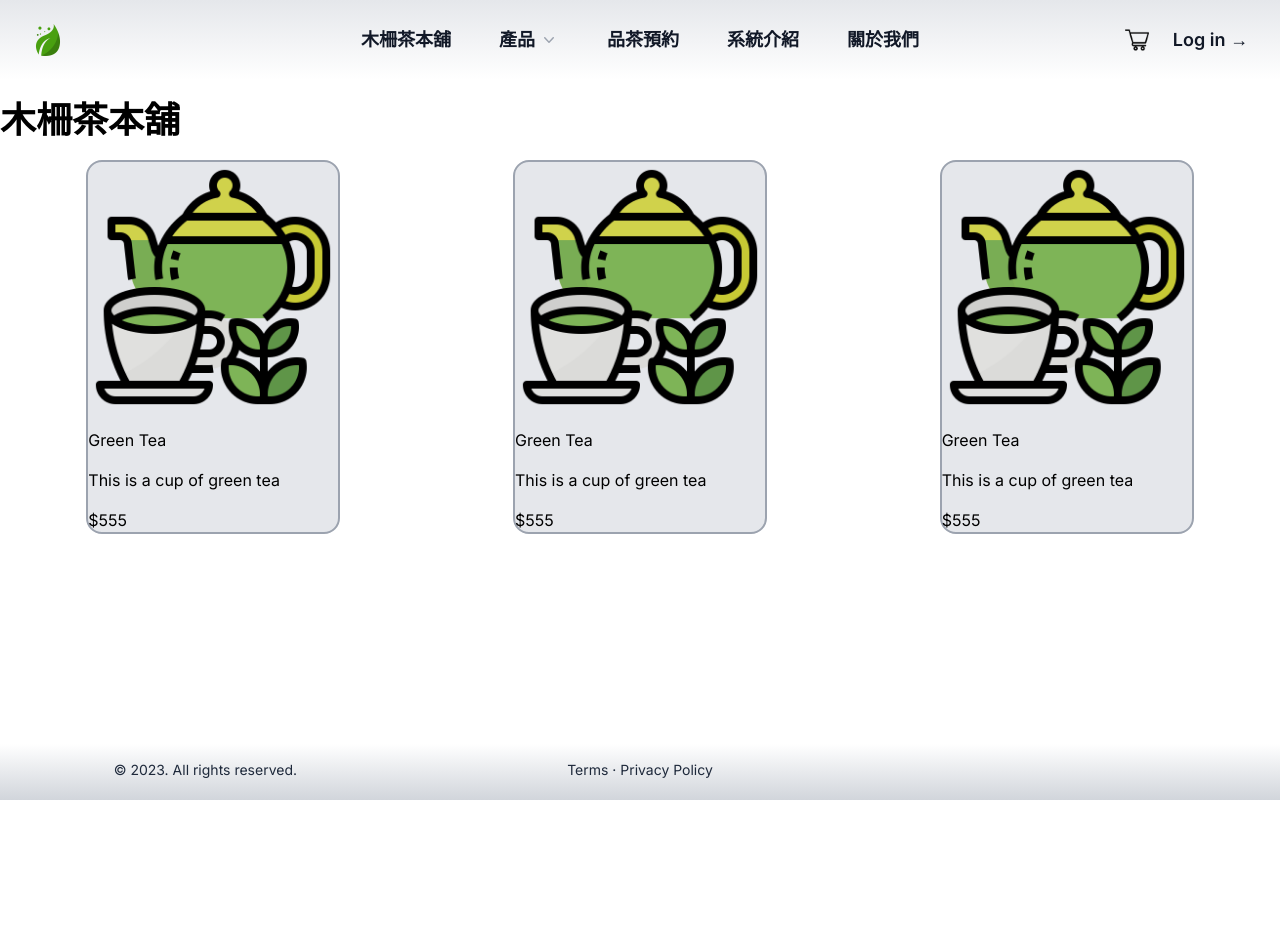
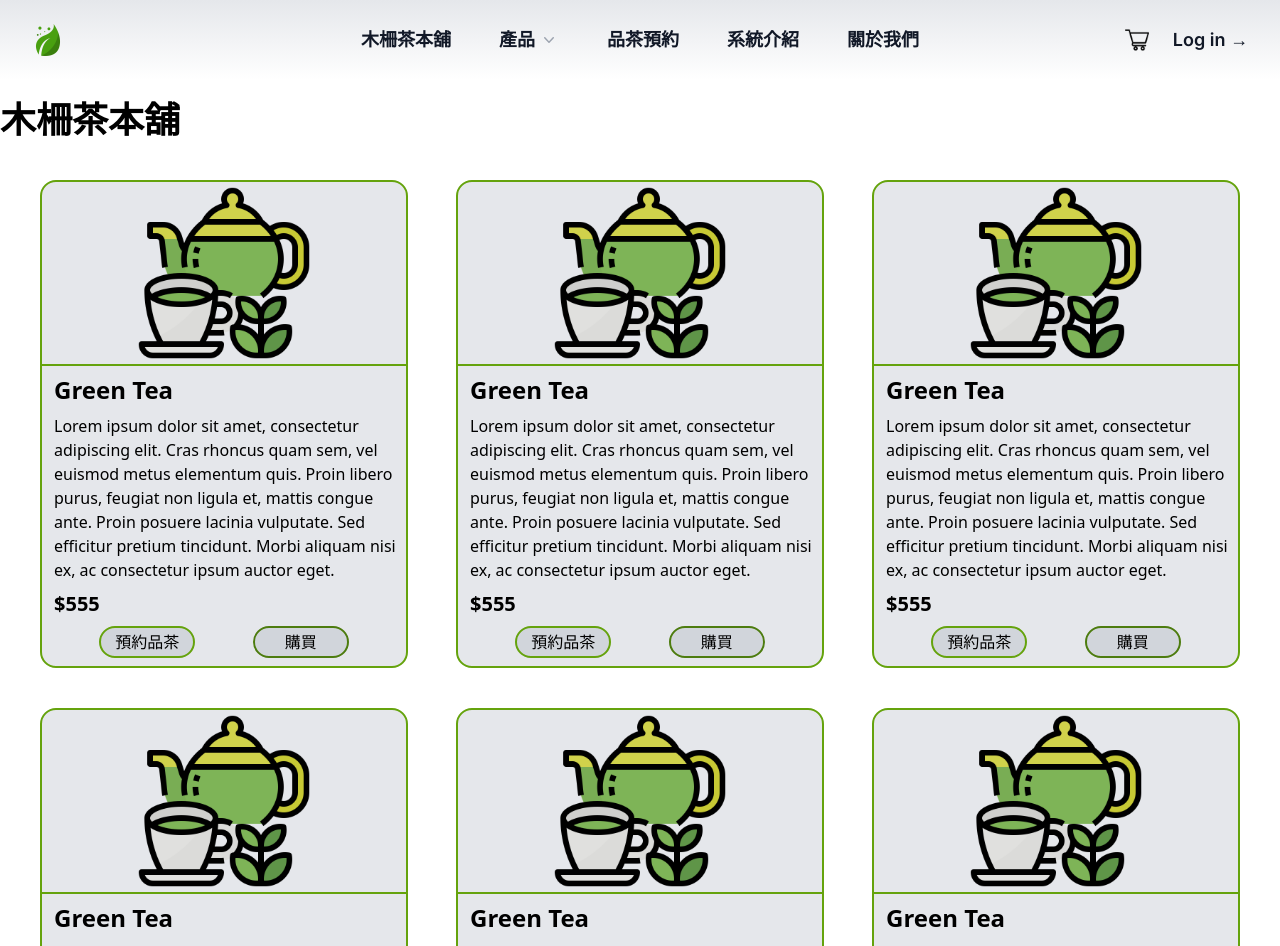
Before and after one commit to Mattis3858/graduation_with_next, a Next.js app: page /product in a window 1280 px wide. Shown: the top 946 px of the page. Before the commit the page ends 800 px from the top, so only its background shows below. Built offline with nearby package versions, Linux system fonts and the light colour scheme.

Commit message:
更新木柵茶本舖頁面

```diff
--- a/app/components/TeaProduct.js
+++ b/app/components/TeaProduct.js
@@ -2,14 +2,23 @@ import React from 'react';
 
 function TeaProduct({ src, name = '', description = '', price = 0 }) {
   return (
-    <div className="border-solid border-2 border-gray-400 rounded-2xl mt-5 bg-gray-200 ">
+    <div className="border-solid border-2 border-lime-600 rounded-2xl mt-5 bg-gray-200 font-sans">
       <div className="w-full">
-        <img src={src} alt="Tea" width="250px" height="250px" />
+        <img src={src} alt="Tea" className="block mx-auto w-1/2" />
       </div>
+      <hr className="h-0.5 bg-lime-600 border-0" />
       <div>
-        <div className="mt-4">{name}</div>
-        <div className="mt-4">{description}</div>
-        <div className="mt-4">${price}</div>
+        <div className="mt-2 ml-3 text-2xl font-bold">{name}</div>
+        <div className="mt-2 ml-3">{description}</div>
+        <div className="mt-2 ml-3 mb-2 text-xl font-semibold">${price}</div>
+      </div>
+      <div className="flex justify-evenly ">
+        <button className="h-8 bg-gray-300 mb-2 rounded-2xl w-24 border-lime-600 border-2">
+          預約品茶
+        </button>
+        <button className="h-8 bg-gray-300 mb-2 rounded-2xl w-24 border-lime-700 border-2">
+          購買
+        </button>
       </div>
     </div>
   );
--- a/app/product/Product.js
+++ b/app/product/Product.js
@@ -4,24 +4,42 @@ import TeaProduct from '../components/TeaProduct';
 const Product = () => {
   return (
     <div>
-      <div className="font-bold text-4xl mt-5">木柵茶本舖</div>
-      <div className="flex justify-around">
+      <div className="font-bold text-4xl mt-5 mb-5">木柵茶本舖</div>
+      <div className="grid justify-around gap-x-12 gap-y-5 grid-cols-3 ml-10 mr-10 mb-10">
         <TeaProduct
           src="images/green-tea.png"
           name="Green Tea"
-          description="This is a cup of green tea"
+          description="Lorem ipsum dolor sit amet, consectetur adipiscing elit. Cras rhoncus quam sem, vel euismod metus elementum quis. Proin libero purus, feugiat non ligula et, mattis congue ante. Proin posuere lacinia vulputate. Sed efficitur pretium tincidunt. Morbi aliquam nisi ex, ac consectetur ipsum auctor eget. "
           price={555}
         />
         <TeaProduct
           src="images/green-tea.png"
           name="Green Tea"
-          description="This is a cup of green tea"
+          description="Lorem ipsum dolor sit amet, consectetur adipiscing elit. Cras rhoncus quam sem, vel euismod metus elementum quis. Proin libero purus, feugiat non ligula et, mattis congue ante. Proin posuere lacinia vulputate. Sed efficitur pretium tincidunt. Morbi aliquam nisi ex, ac consectetur ipsum auctor eget. "
           price={555}
         />
         <TeaProduct
           src="images/green-tea.png"
           name="Green Tea"
-          description="This is a cup of green tea"
+          description="Lorem ipsum dolor sit amet, consectetur adipiscing elit. Cras rhoncus quam sem, vel euismod metus elementum quis. Proin libero purus, feugiat non ligula et, mattis congue ante. Proin posuere lacinia vulputate. Sed efficitur pretium tincidunt. Morbi aliquam nisi ex, ac consectetur ipsum auctor eget. "
+          price={555}
+        />
+        <TeaProduct
+          src="images/green-tea.png"
+          name="Green Tea"
+          description="Lorem ipsum dolor sit amet, consectetur adipiscing elit. Cras rhoncus quam sem, vel euismod metus elementum quis. Proin libero purus, feugiat non ligula et, mattis congue ante. Proin posuere lacinia vulputate. Sed efficitur pretium tincidunt. Morbi aliquam nisi ex, ac consectetur ipsum auctor eget. "
+          price={555}
+        />
+        <TeaProduct
+          src="images/green-tea.png"
+          name="Green Tea"
+          description="Lorem ipsum dolor sit amet, consectetur adipiscing elit. Cras rhoncus quam sem, vel euismod metus elementum quis. Proin libero purus, feugiat non ligula et, mattis congue ante. Proin posuere lacinia vulputate. Sed efficitur pretium tincidunt. Morbi aliquam nisi ex, ac consectetur ipsum auctor eget. "
+          price={555}
+        />
+        <TeaProduct
+          src="images/green-tea.png"
+          name="Green Tea"
+          description="Lorem ipsum dolor sit amet, consectetur adipiscing elit. Cras rhoncus quam sem, vel euismod metus elementum quis. Proin libero purus, feugiat non ligula et, mattis congue ante. Proin posuere lacinia vulputate. Sed efficitur pretium tincidunt. Morbi aliquam nisi ex, ac consectetur ipsum auctor eget. "
           price={555}
         />
       </div>
```
